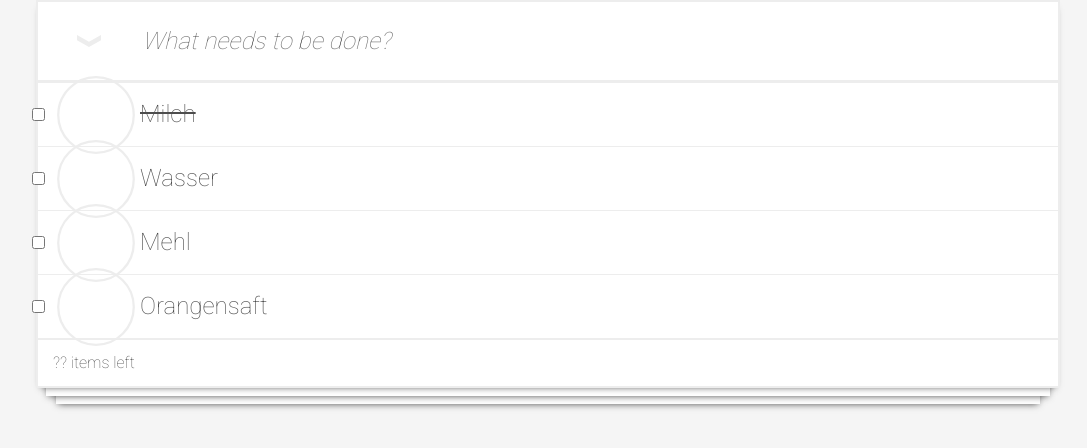
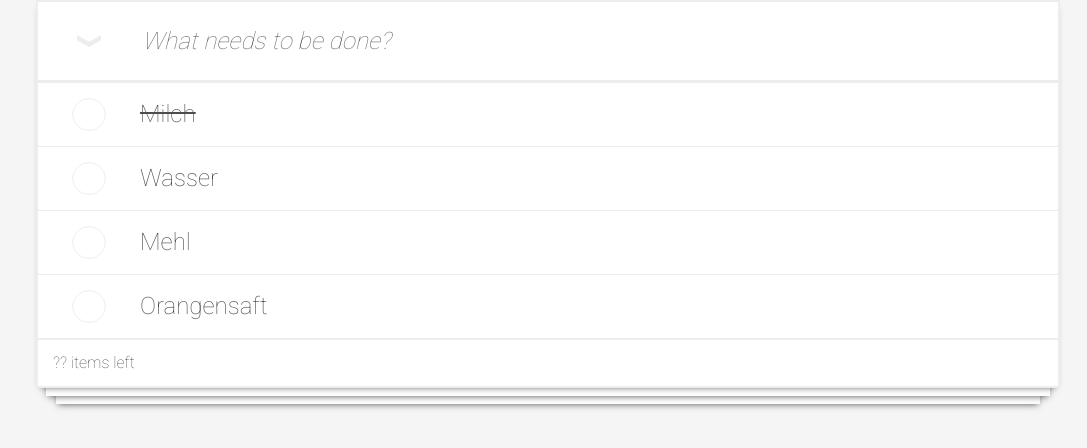
Before and after one commit to nifrischknecht/WebDev_Projects, a PHP site: page / in a window 1280 px wide. Shown: the part 160-608 px from the top of the page, without its empty margins (92-1179 px from the left). Run offline with PHP 8.4, Linux system fonts and the light colour scheme; style sheets or scripts are compiled from the project's sources.

Commit message:
Anpassungen des Partials list gemäss Korr von Kilian

```diff
--- a/projekt_ToDo/scss/partials/_list.scss
+++ b/projekt_ToDo/scss/partials/_list.scss
@@ -8,7 +8,7 @@
         display: flex;
         align-items: center;
         border-top: solid 1px $color-lines;
-        &:hover>.list--deleted{
+        &:hover>.list__delete{
             display: flex;
         }
 
@@ -18,7 +18,6 @@
                 color: $color-text;
             }
         }
-
     }
 
     &__checkbox{
@@ -29,13 +28,18 @@
         img{
             width: 2.7rem;
         }
+        &-icon { /*Sofern nichts angekreuzt ist, erschein das leere Icon (grauer Kreis)*/
+            width: 2.7rem;
+            height: 2.7rem;
+            background-image: url(../images/unchecked.svg);
+        }
+    }
 
-        &-icon {
-            content: url(../images/unchecked.svg);
-        }
+    &__checkbox input{
+        display: none;  /*Hier wird das automatische Checkboxfeld ausgeblendet*/
 
-        input[type="checkbox"]:checked + .list__checkbox-icon {
-            content: url(../images/checked.svg);
+        &:checked + .list__checkbox-icon{  /*Sobald das Checkboxfeld angekreuzt wird, erschein das Häckchen*/
+            background-image: url(../images/checked.svg);
         }
     }
 
@@ -43,7 +47,7 @@
         width: 80%;
     }
 
-    &--deleted{
+    &__delete{
         width: 10%;
         display: flex;
         justify-content: center;
@@ -51,7 +55,7 @@
         img{
             width: 1.5rem;
         }
-        display: none;
+        display: none;   /*Das rote Kreuz wird nur angezeigt, wenn man mit dem Curser auf der Zeile ist (hover).*/
     }
 
 }
```
